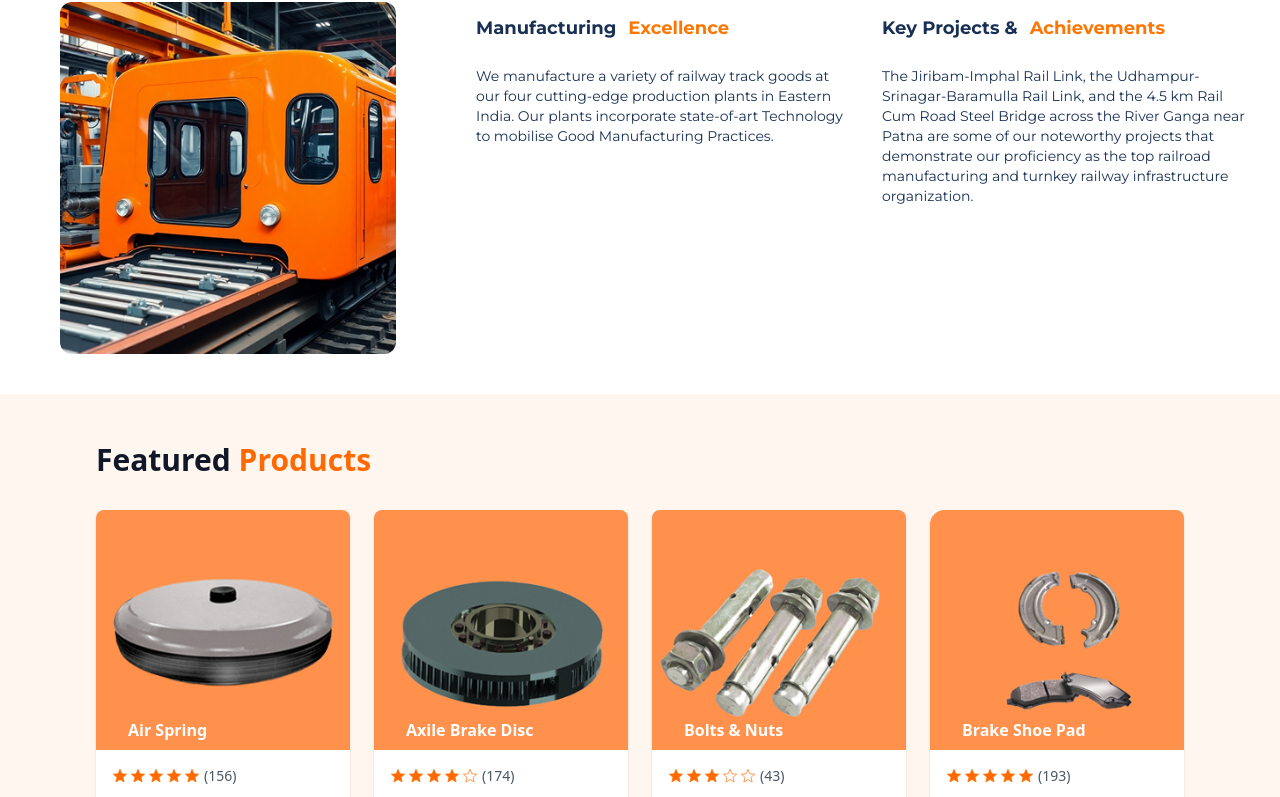
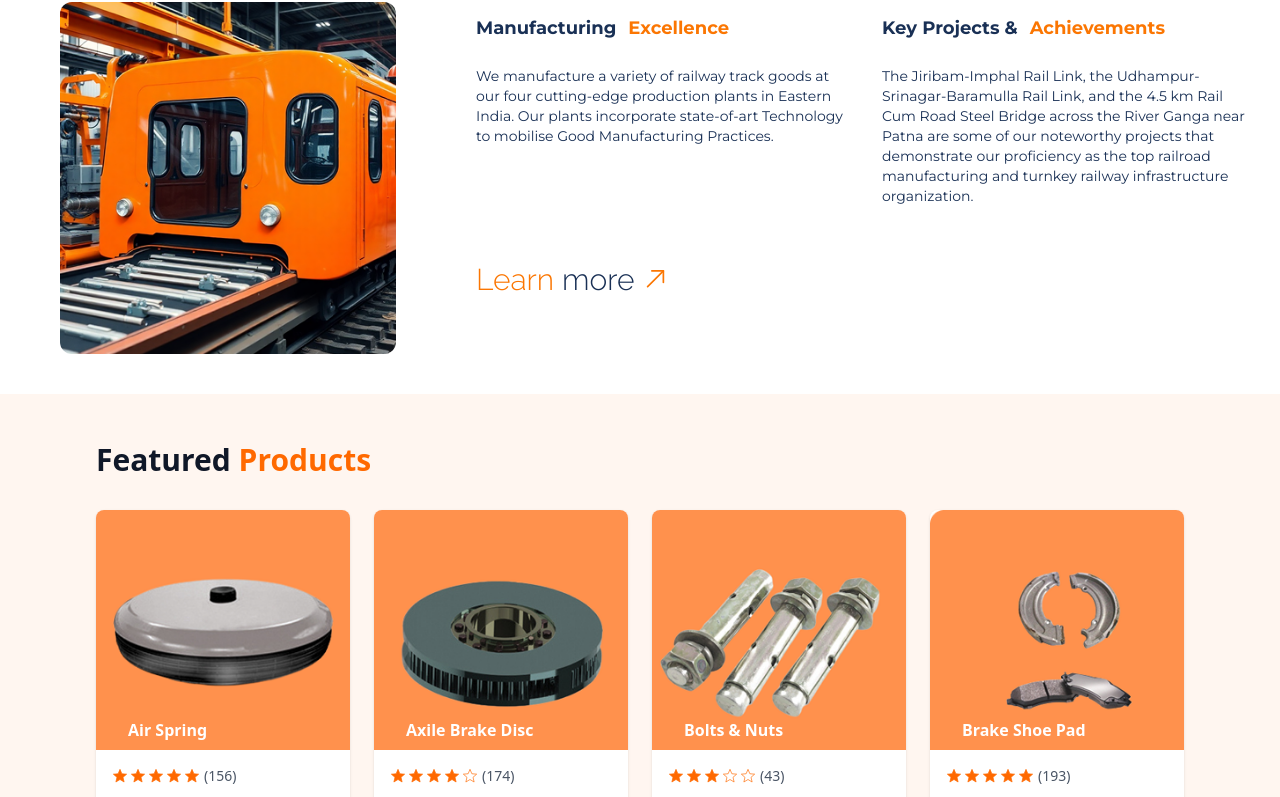
Before and after one commit to ResourcioPvtLimited/Anjalielastomer, a Next.js app: page / in a window 1280 px wide. Shown: the part 992-1789 px from the top of the page. Built offline with nearby package versions, Linux system fonts and the light colour scheme.

Commit message:
fixed the hero about section

```diff
--- a/src/components/AboutUs.tsx
+++ b/src/components/AboutUs.tsx
@@ -50,7 +50,7 @@ const AboutUs: React.FC = () => {
             </p>
           </div>
         </div>
-        <div className='flex w-full gap-7 my-10 font-monte'>
+        <div className='flex w-full gap-7 mt-10 mb-7 font-monte'>
           <div className='w-[50%]'>
             <h1 className="text-lg font-bold text-textblue mb-6 flex gap-3 font-monte">
               Manufacturing  <span className='text-textorange'>Excellence</span>
@@ -68,6 +68,10 @@ const AboutUs: React.FC = () => {
             </p>
           </div>
         </div>
+        <button className="text-textblue transition-colors pr-7 py-3 text-3xl font-light flex items-center gap-2 font-raleway">
+                      <span className="text-textorange">Learn</span><span className="text-textblue"> more</span>
+                      <Image src='/arrow.svg' alt='arrow' width={27} height={27}/>
+                    </button>
       </div>
     </div>
   );
```
